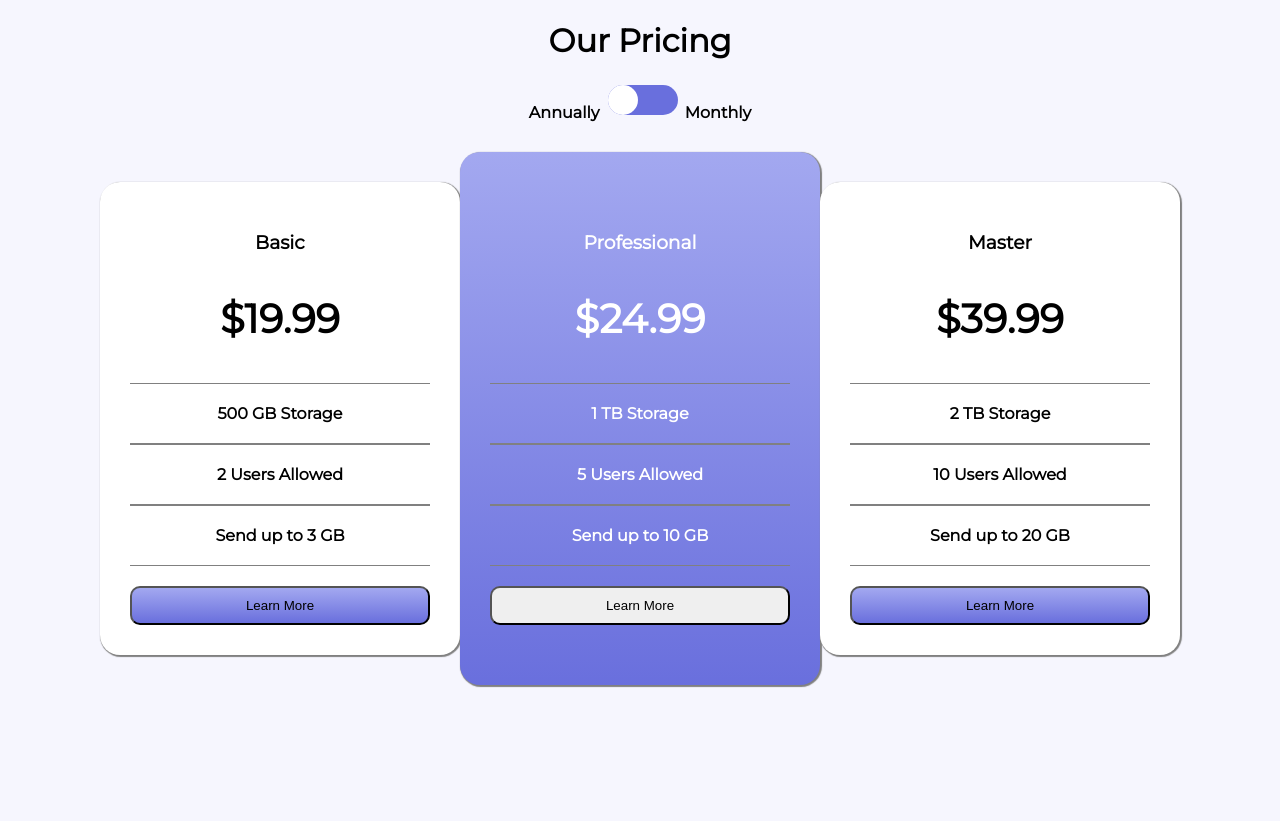
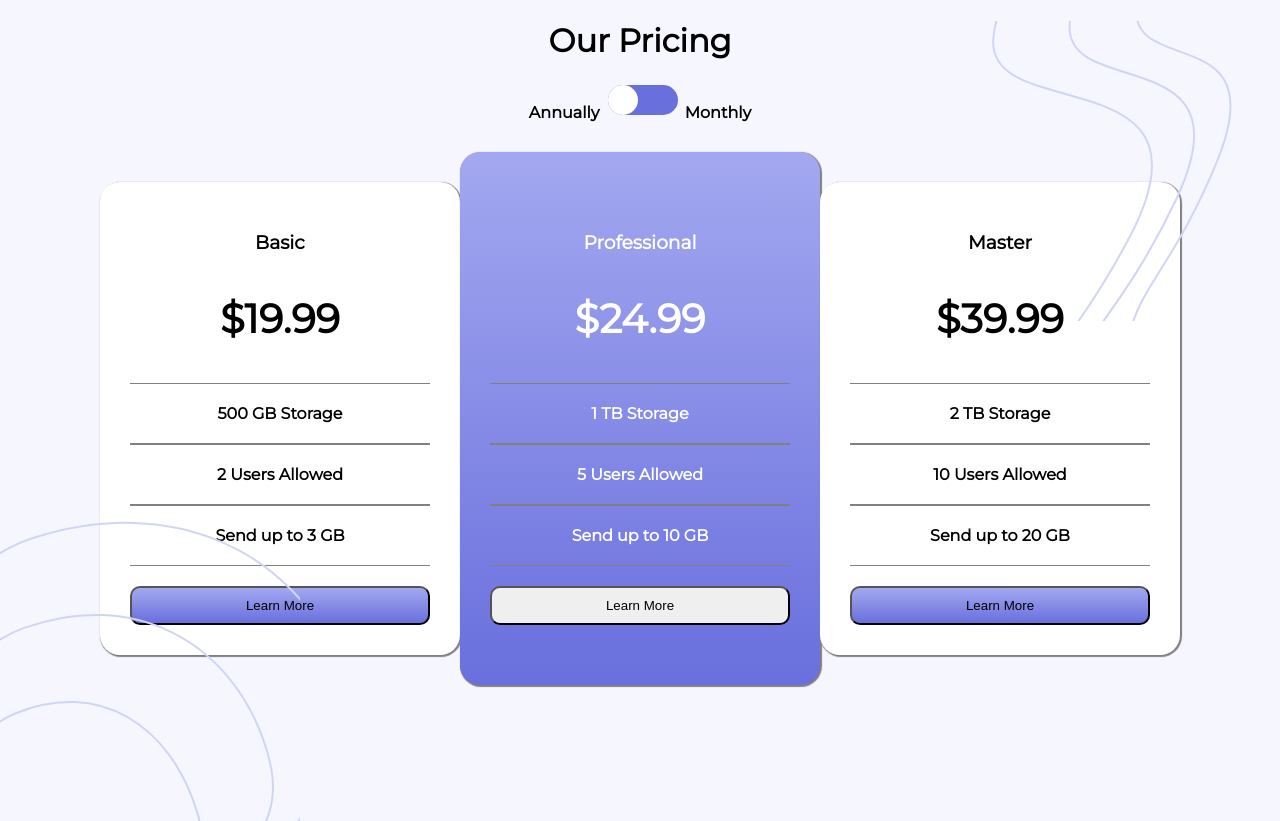
Before and after one commit to tien-nguyen-95/front-end-2, a plain HTML site: page index.html in a window 1280 px wide. Drawn offline with Linux system fonts and the light colour scheme; the site is published under a folder, as on GitHub Pages, so addresses that start at the root find nothing.

Commit message:
sửa đường dẫn

```diff
--- a/style.css
+++ b/style.css
@@ -22,8 +22,7 @@ body::before {
     bottom: 0;
     width: 300px;
     height: 300px;
-    background-image: url('/images/bg-bottom.svg');
-    background-repeat: no-repeat;
+    background-image: url('./images/bg-bottom.svg');
 }
 body::after {
     content: ' ';
@@ -32,8 +31,7 @@ body::after {
     top: 0;
     width: 300px;
     height: 300px;
-    background-image: url('/images/bg-top.svg');
-    background-repeat: no-repeat;
+    background-image: url('./images/bg-top.svg');
 }
 
 
```
